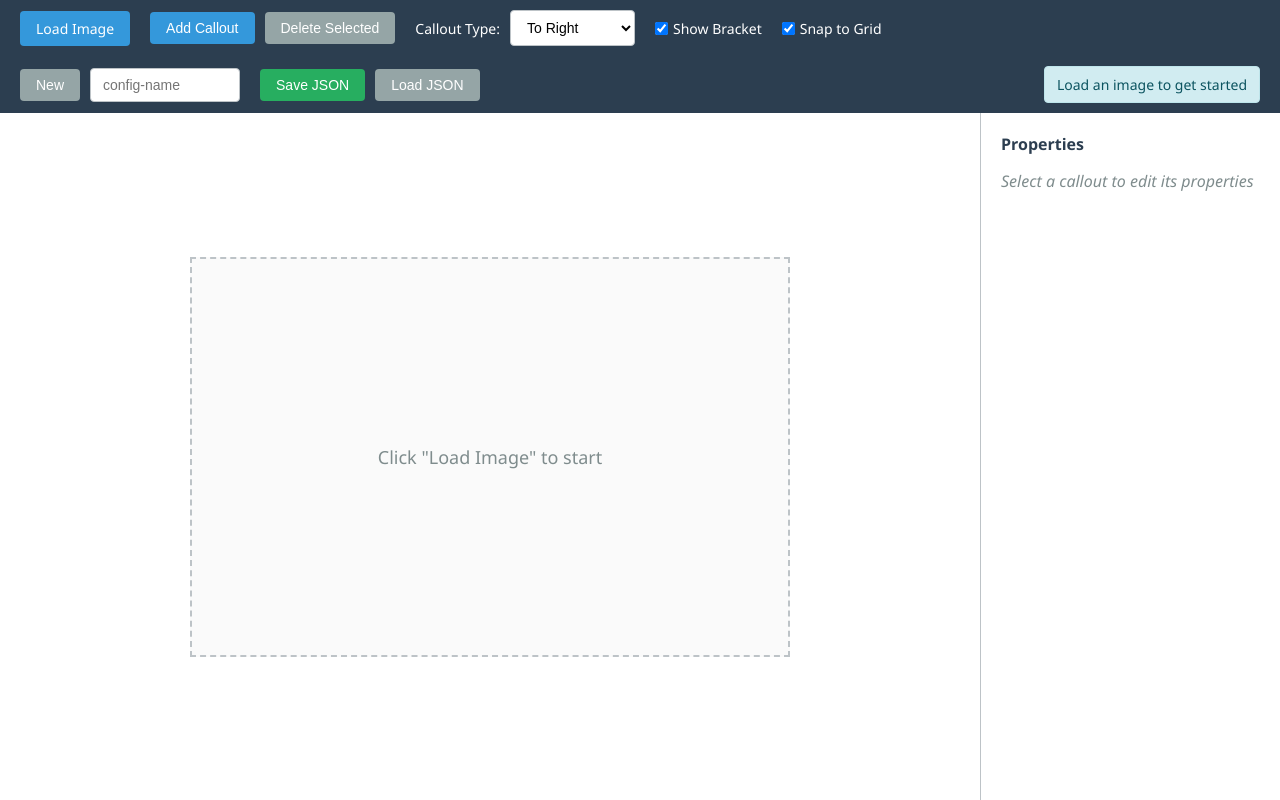
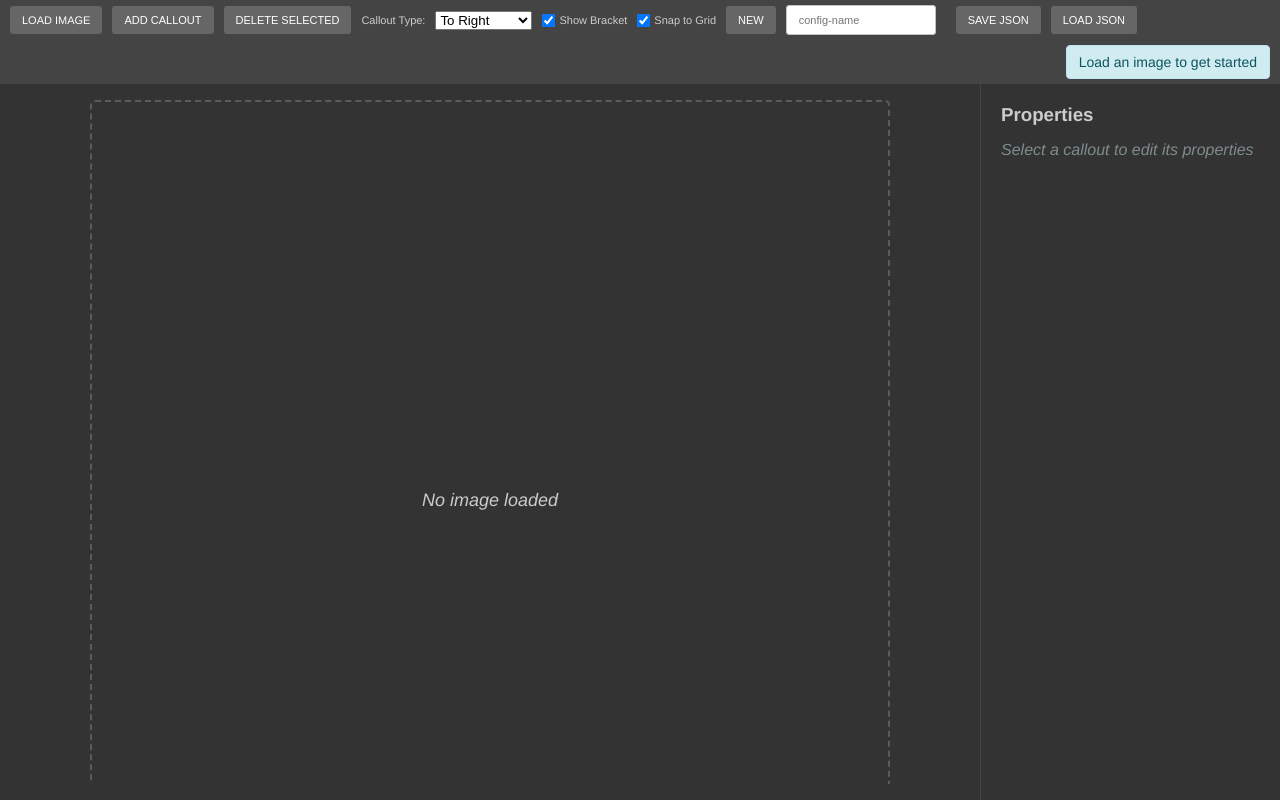
Before and after one commit to charlesh88/user-guide-image-markup, a website: page index.html in a window 1280 px wide. Drawn offline with Linux system fonts and the light colour scheme.

Commit message:
Significant style updates

```diff
--- a/index.html
+++ b/index.html
@@ -59,7 +59,7 @@
     <div class="workspace">
         <div class="canvas-container">
             <div class="canvas" id="canvas">
-                <div class="placeholder">Click "Load Image" to start</div>
+                <div class="placeholder">No image loaded</div>
             </div>
         </div>
 
--- a/styles.scss
+++ b/styles.scss
@@ -1,3 +1,12 @@
+// Constants
+$colorBodyBg: #333;
+$colorBodyFg: #ccc;
+$colorBodyDark: #222;
+$colorToolbarBg: #444;
+$colorBtnBg: #666;
+$colorBtnFg: #fff;
+$colorBorderCanvas: rgba(white, 0.2);
+
 // Reset and base styles
 * {
     margin: 0;
@@ -6,8 +15,9 @@
 }
 
 body {
-    font-family: 'Segoe UI', Tahoma, Geneva, Verdana, sans-serif;
-    background: #f5f5f5;
+    font-family: Helvetica, sans-serif;
+    background: $colorBodyBg;
+    color: $colorBodyFg;
     height: 100vh;
     display: flex;
     flex-direction: column;
@@ -15,12 +25,11 @@ body {
 
 // Toolbar
 .toolbar {
-    background: #2c3e50;
-    color: white;
-    padding: 10px 20px;
+    background: $colorToolbarBg;
+    padding: 5px 10px;
     display: flex;
     align-items: center;
-    gap: 20px;
+    gap: 10px;
     flex-wrap: wrap;
 
     &-group {
@@ -29,12 +38,18 @@ body {
         gap: 10px;
     }
 
+    &__sep {
+        width: 1px;
+        height: 100%;
+        background: $colorBorderCanvas;
+    }
+
     label {
-        font-size: 14px;
+        font-size: 11px;
         font-weight: 500;
         display: flex;
         align-items: center;
-        gap: 5px;
+        gap: 4px;
         cursor: pointer;
     }
 
@@ -49,38 +64,19 @@ body {
 
 // Buttons and controls
 .btn {
-    background: #3498db;
-    color: white;
+    background: $colorBtnBg;
+    color: $colorBtnFg;
     border: none;
-    padding: 8px 16px;
-    border-radius: 4px;
+    padding: 8px 12px;
+    border-radius: 3px;
     cursor: pointer;
-    font-size: 14px;
+    font-size: 11px;
+    text-transform: uppercase;
     transition: background 0.3s;
 
     &:hover {
-        background: #2980b9;
+        background: lighten($colorBtnBg, 10%);
     }
-
-    &.active {
-        background: #e74c3c;
-    }
-
-    &.secondary {
-        background: #95a5a6;
-
-        &:hover {
-            background: #7f8c8d;
-        }
-    }
-}
-
-.select {
-    padding: 8px 12px;
-    border: 1px solid #bdc3c7;
-    border-radius: 4px;
-    background: white;
-    font-size: 14px;
 }
 
 // Workspace
@@ -93,26 +89,26 @@ body {
 .canvas-container {
     flex: 1;
     position: relative;
-    background: white;
     overflow: auto;
     display: flex;
-    align-items: center;
+    align-items: start;
     justify-content: center;
-    padding: 20px;
+    margin: 1rem;
 }
 
 .canvas {
     position: relative;
-    border: 2px dashed #bdc3c7;
-    background: #fafafa;
-    min-width: 600px;
-    min-height: 400px;
+    border: 2px dashed $colorBorderCanvas;
+    border-radius: 5px;
+;
+    min-width: 800px;
+    min-height: 800px;
     display: flex;
     align-items: center;
     justify-content: center;
 
     &.has-image {
-        border: 2px solid #3498db;
+        background: $colorBodyDark;
         width: auto;
         height: auto;
         min-width: auto;
@@ -127,8 +123,8 @@ body {
 }
 
 .placeholder {
-    color: #7f8c8d;
     font-size: 18px;
+    font-style: italic;
     text-align: center;
 }
 
@@ -137,13 +133,17 @@ body {
     --c: #ff6600;
     --sdhw: rgba(0, 0, 0, 0.9) 0px 0px 5px;
     --line: 2px;
-    font-size: 12px;
+    font-size: 11px;
     position: absolute;
     display: flex;
     align-items: center;
     cursor: move;
     user-select: none;
     z-index: 10;
+
+    &:hover {
+        background: rgba(#999, 0.1);
+    }
 
     &.selected {
         outline: 2px solid #e74c3c;
@@ -293,15 +293,13 @@ body {
 // Properties panel
 .properties-panel {
     width: 300px;
-    background: white;
-    border-left: 1px solid #bdc3c7;
+    border-left: 1px solid $colorToolbarBg;
     padding: 20px;
     overflow-y: auto;
 
     h3 {
         margin-bottom: 15px;
-        color: #2c3e50;
-        font-size: 16px;
+        //font-size: 16px;
     }
 }
 
@@ -313,7 +311,6 @@ body {
         margin-bottom: 5px;
         font-size: 14px;
         font-weight: 500;
-        color: #34495e;
     }
 
     input,
@@ -372,10 +369,12 @@ body {
 .filename-input {
     padding: 8px 12px;
     border: 1px solid #bdc3c7;
-    border-radius: 4px;
-    font-size: 14px;
+    border-radius: 3px;
+    font-size: 11px;
     width: 150px;
     margin-right: 10px;
+    background: white;
+    color: #333;
 }
 
 .status-group {
@@ -406,13 +405,6 @@ body {
     }
 }
 
-.btn.primary {
-    background: #27ae60;
-
-    &:hover {
-        background: #219a52;
-    }
-}
 
 // Utility classes
 .hidden {
```
Also changed, not shown: styles.css.
